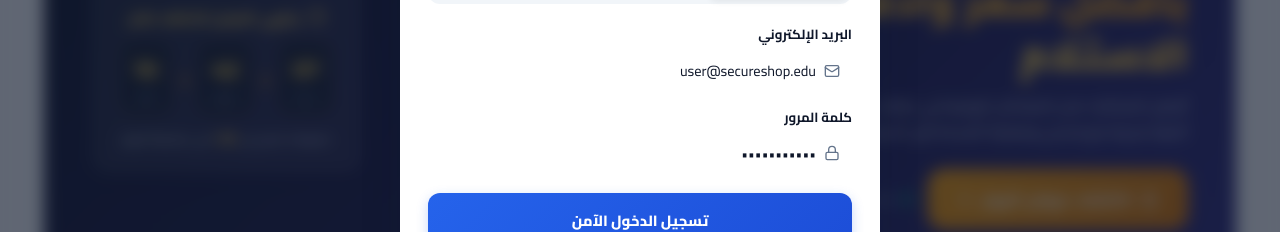
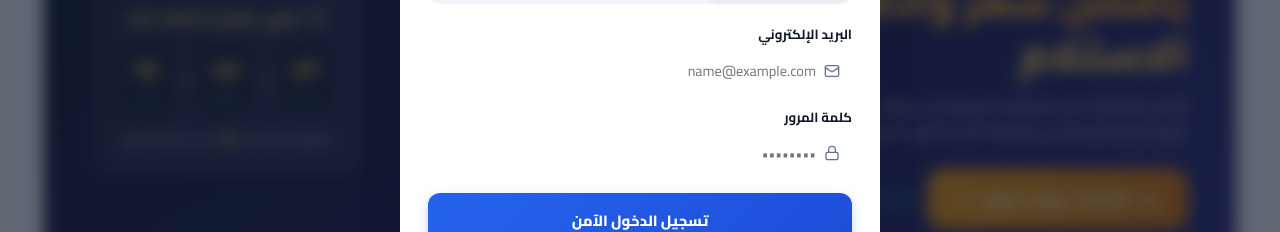
Before and after one commit to osamamoha32323/Software-Security, a React (Vite) app: page / in a window 1280 px wide. Both pictures are taken after a click on the button "دخول / تسجيل حساب". Shown: the part 318-550 px from the top of the page. Built offline with nearby package versions, Linux system fonts and the light colour scheme; no server answers; the database is empty.

Commit message:
fix(auth): clear pre-filled email and password fields in login form by default

```diff
--- a/src/components/auth/AuthModal.tsx
+++ b/src/components/auth/AuthModal.tsx
@@ -27,8 +27,8 @@ export const AuthModal: React.FC = () => {
   } = useStore();
 
   // Login form state
-  const [loginEmail, setLoginEmail] = useState('user@secureshop.edu');
-  const [loginPassword, setLoginPassword] = useState('User@123456');
+  const [loginEmail, setLoginEmail] = useState('');
+  const [loginPassword, setLoginPassword] = useState('');
 
   // Register form state
   const [regName, setRegName] = useState('');
```
